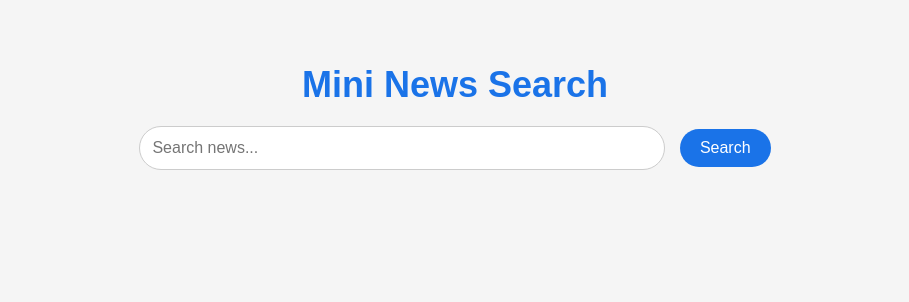
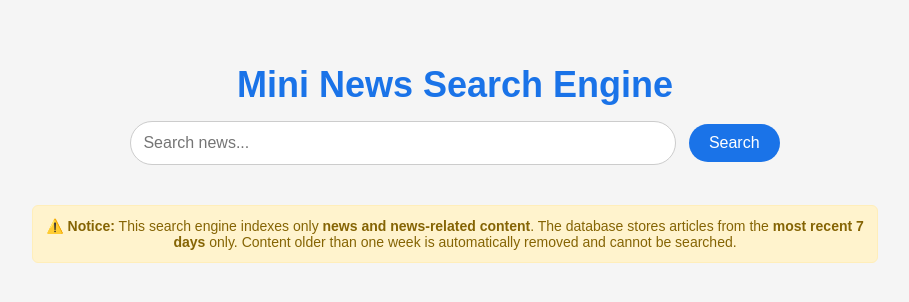
Before and after one commit to Vadigi789/Mini_News_Search_Engine, a Flask app: page / in a window 1280 px wide. Shown: the top 302 px of the page, without its empty margins (185-1094 px from the left). Run offline with Flask 3, Linux system fonts and the light colour scheme; parts of the project's set-up code (start-up, migrations or seed data) failed here and were passed over.

Commit message:
Update index.html

```diff
--- a/templates/index.html
+++ b/templates/index.html
@@ -1,7 +1,7 @@
 <!DOCTYPE html>
 <html>
 <head>
-<title>Mini News Search</title>
+<title>Mini News Search Engine</title>
 
 <style>
 
@@ -11,49 +11,73 @@ body{
     margin:0;
 }
 
+/* Header */
+
 .header{
     text-align:center;
-    padding:40px 0 10px 0;
+    padding:40px 0 20px 0;
 }
 
 .header h1{
+    color:#1a73e8;
     font-size:36px;
-    color:#1a73e8;
-    margin-bottom:20px;
+    margin-bottom:15px;
 }
+
+/* Search bar */
 
 .search-box{
     text-align:center;
 }
 
 .search-box input{
-    width:500px;
+    width:520px;
     padding:12px;
     font-size:16px;
+    border-radius:25px;
     border:1px solid #ccc;
-    border-radius:25px;
     outline:none;
 }
 
 .search-box button{
     padding:10px 20px;
-    margin-left:10px;
     font-size:16px;
     border:none;
     background:#1a73e8;
     color:white;
     border-radius:20px;
     cursor:pointer;
+    margin-left:8px;
 }
 
+.search-box button:hover{
+    background:#1558b0;
+}
+
+/* Notice */
+
+.notice{
+    width:820px;
+    margin:20px auto;
+    padding:12px;
+    background:#fff3cd;
+    border:1px solid #ffeeba;
+    border-radius:6px;
+    color:#856404;
+    text-align:center;
+    font-size:14px;
+}
+
+/* Results */
+
 .results-container{
-    width:800px;
+    width:820px;
     margin:30px auto;
 }
 
 .result{
     background:white;
-    padding:20px;
+    padding:18px;
     border-radius:8px;
     margin-bottom:20px;
     box-shadow:0 1px 4px rgba(0,0,0,0.1);
@@ -85,9 +109,11 @@ body{
     color:#888;
 }
 
+/* Pagination */
+
 .pagination{
     text-align:center;
-    margin:40px 0;
+    margin:30px 0;
 }
 
 .pagination button{
@@ -96,7 +122,7 @@ body{
     border:none;
     background:#1a73e8;
     color:white;
-    border-radius:5px;
+    border-radius:6px;
     cursor:pointer;
 }
 
@@ -112,14 +138,31 @@ body{
 
 <div class="header">
 
-<h1>Mini News Search</h1>
+<h1>Mini News Search Engine</h1>
 
 <div class="search-box">
 <form method="POST">
-<input type="text" name="query" placeholder="Search news..." value="{{ query }}" required>
+
+<input
+type="text"
+name="query"
+placeholder="Search news..."
+value="{{ query }}"
+required>
+
 <button type="submit">Search</button>
+
 </form>
 </div>
+
+</div>
+
+
+<div class="notice">
+
+⚠️ <b>Notice:</b> This search engine indexes only <b>news and news-related content</b>.
+The database stores articles from the <b>most recent 7 days</b> only.
+Content older than one week is automatically removed and cannot be searched.
 
 </div>
 
@@ -127,6 +170,8 @@ body{
 <div class="results-container">
 
 {% if results %}
+
+<h3>{{ results|length }} Results</h3>
 
 {% for result in results %}
 
@@ -156,19 +201,24 @@ Relevance Score: {{ "%.4f"|format(result.score) }}
 <div class="pagination">
 
 {% if page > 1 %}
+
 <form method="POST" style="display:inline;">
 <input type="hidden" name="query" value="{{ query }}">
 <input type="hidden" name="page" value="{{ page-1 }}">
 <button type="submit">Previous</button>
 </form>
+
 {% endif %}
 
+
 {% if has_next %}
+
 <form method="POST" style="display:inline;">
 <input type="hidden" name="query" value="{{ query }}">
 <input type="hidden" name="page" value="{{ page+1 }}">
 <button type="submit">Next</button>
 </form>
+
 {% endif %}
 
 </div>
```
